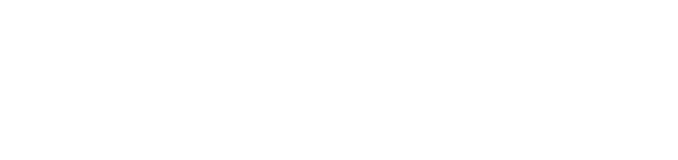
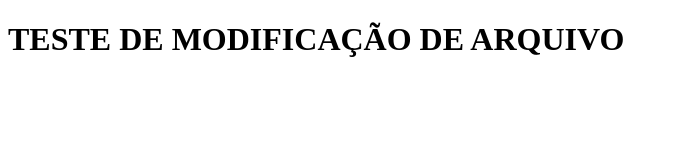
Before and after one commit to LeooaLMEIDA/trainamento-git-unipar, a plain HTML site: page index.html in a window 1280 px wide. Shown: the whole page, without its empty margins (0-678 px from the left). Drawn offline with Linux system fonts and the light colour scheme.

Commit message:
Colocação de cabeçalho

```diff
--- a/index.html
+++ b/index.html
@@ -7,6 +7,6 @@
     <title>Document</title>
 </head>
 <body>
-
+    <h1> TESTE DE MODIFICAÇÃO DE ARQUIVO </h1>
 </body>
 </html>
```
